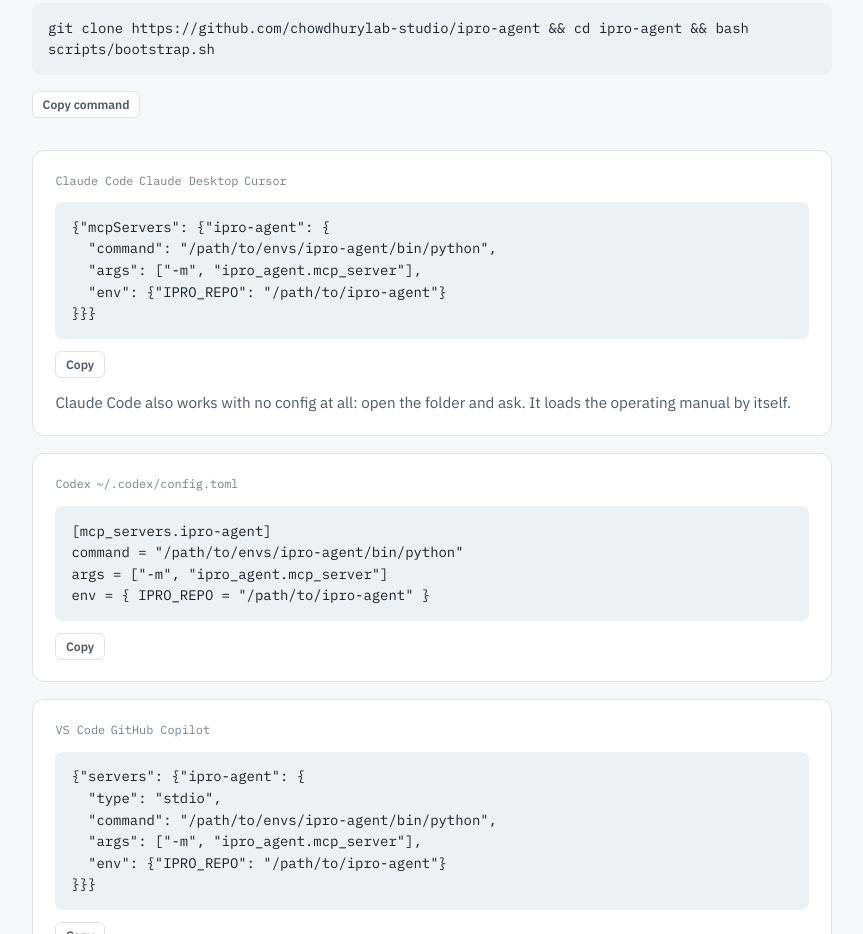
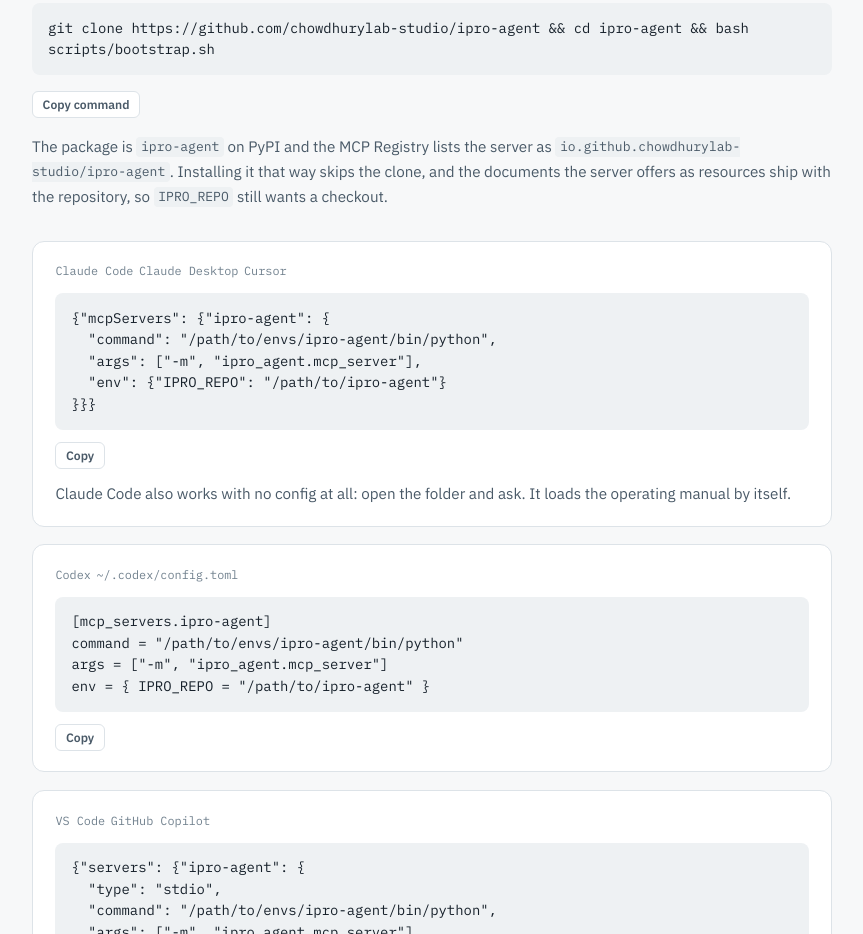
Before and after one commit to chowdhurylab-studio/ipro-agent, a plain HTML site: page docs/index.html in a window 1280 px wide. Shown: the part 2014-2948 px from the top of the page, without its empty margins (208-1071 px from the left). Drawn offline with Linux system fonts and the light colour scheme.

Commit message:
it is published, and the published thing was checked from outside the repo
The first release run failed with invalid-publisher: a PyPI account with
GitHub linked as a sign-in method is not a trusted publisher, and only the
second creates something for the OIDC token to match. A pending publisher now
carries the five values the failed run's claims printed, and the re-run is
green on check, pypi and registry.

So the docs no longer tell people to install from git. pip install ipro-agent
is the line, and the README and the page both name the registry id for a
client that installs from the registry instead of from a config block. Both
keep the caveat that matters: a pip install gets the server, not a design
pipeline, because the documents ship with the repository and PyMOL comes from
conda either way.

Section 7n records what was checked after publishing, in a clean venv in
/private/tmp with nothing from this checkout on the path: the import resolves
to site-packages, doctor resolves PyMOL through the conda env and reports
pyrosetta absent as 7j recorded, an MCP handshake run with cwd=/ returns
protocol 2025-06-18 with 15 tools, 8 resources and 3 prompts, and
ipro-agent-mcp starts with no repository near it. It also says what that does
not establish, which is that any of it can design.

209 tests pass.

Co-Authored-By: Claude Opus 5 <noreply@anthropic.com>

```diff
--- a/docs/index.html
+++ b/docs/index.html
@@ -189,6 +189,11 @@
     reach: it runs on your machine.</p>
     <div class="prompt" id="m0">git clone https://github.com/chowdhurylab-studio/ipro-agent &amp;&amp; cd ipro-agent &amp;&amp; bash scripts/bootstrap.sh</div>
     <button class="copy" data-for="m0">Copy command</button>
+    <p class="note">The package is <code>ipro-agent</code> on PyPI and the MCP
+    Registry lists the server as
+    <code>io.github.chowdhurylab-studio/ipro-agent</code>. Installing it that
+    way skips the clone, and the documents the server offers as resources ship
+    with the repository, so <code>IPRO_REPO</code> still wants a checkout.</p>
 
     <div class="cards">
       <article class="card">
```
Also changed, not shown: 2 other files.
